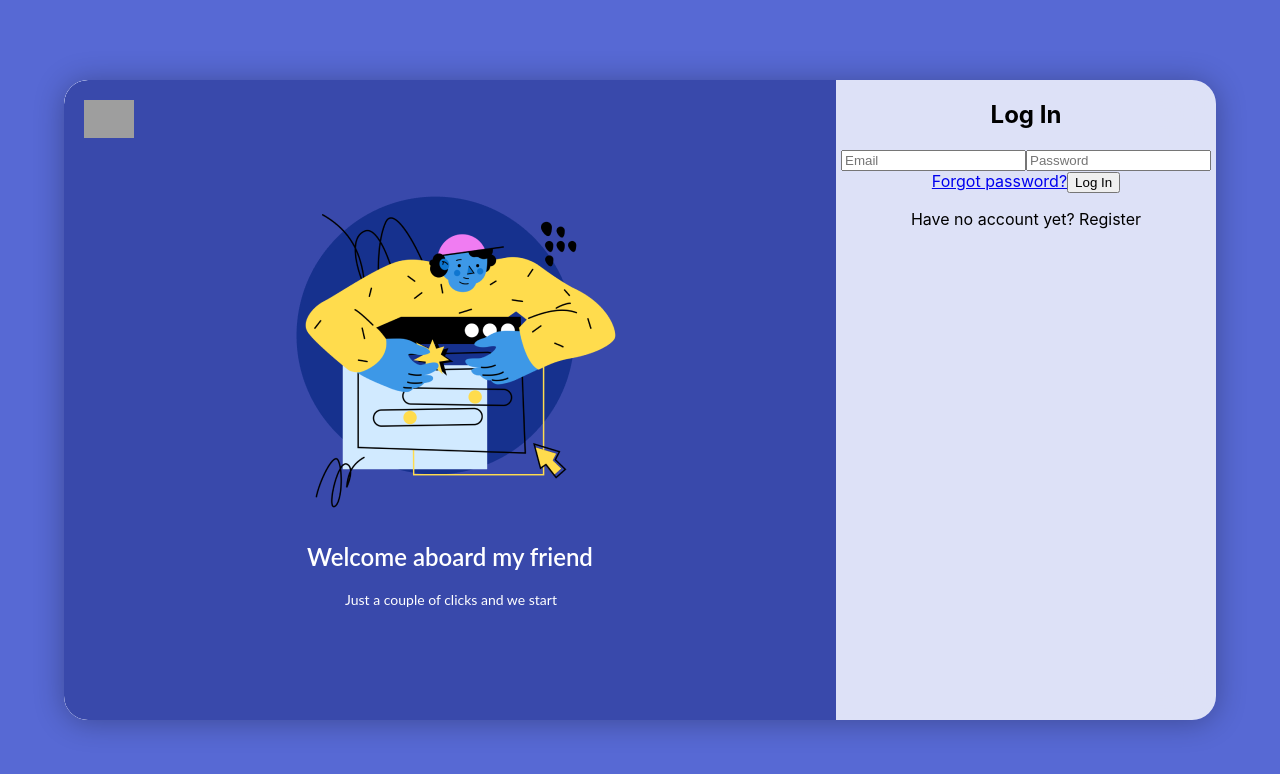
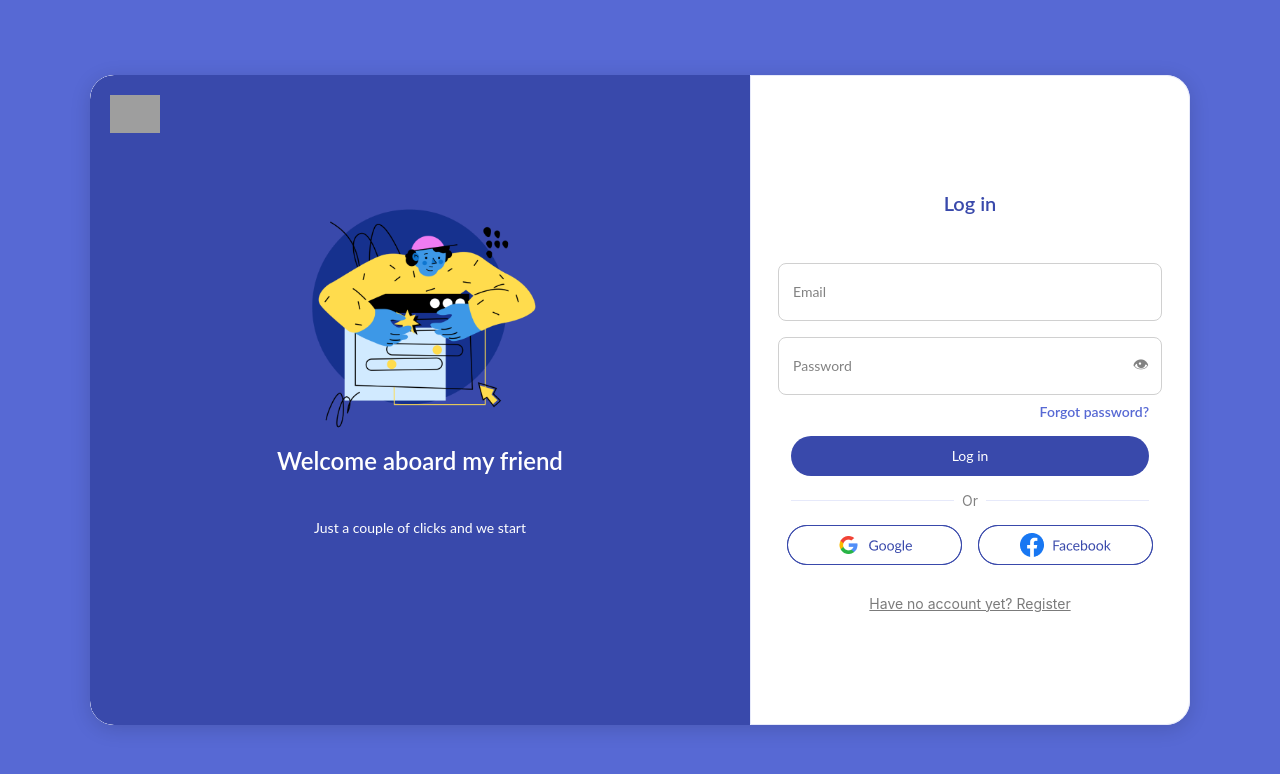
Before and after one commit to natia-cohen/registration-project, a React (Vite) app: page /register in a window 1280 px wide. Shown: the top 774 px of the page. Built offline with nearby package versions, Linux system fonts and the light colour scheme; grey boxes are pictures that could not be loaded.

Commit message:
Styled Register & social login

```diff
--- /dev/null
+++ b/src/assets/styles/RegisterForm.css
@@ -0,0 +1,190 @@
+.register-form {
+  display: flex;
+  flex-direction: column;
+  align-items: center;
+  gap: 16px;
+  width: 358px;
+}
+
+.form-title {
+  font-family: 'Lato', sans-serif;
+  font-size: 20px;
+  font-weight: 600;
+  line-height: 24px;
+  color: #3949AB;
+  text-align: center;
+  margin-bottom: 32px;
+}
+
+.input-group {
+  position: relative;
+  width: 358px;
+  height: 40px;
+  display: flex;
+  align-items: center;
+  background: #FFFFFF;
+  border: 1px solid #D0D0D0;
+  border-radius: 8px;
+  padding: 8px 12px;
+  font-size: 14px;
+  font-family: 'Lato', sans-serif;
+  color: #828282;
+}
+
+.input-group input {
+  flex-grow: 1;
+  width: 100%;
+  height: 100%;
+  border: none;
+  outline: none;
+  background: transparent;
+  font-size: 14px;
+  font-family: 'Lato', sans-serif;
+  color: #3949AB;
+}
+
+.input-group input::placeholder {
+  color: #828282;
+}
+
+.password-input {
+  position: relative;
+}
+
+.input-group .input-icon {
+  position: absolute;
+  right: 12px;
+  width: 24px;
+  height: 24px;
+  cursor: pointer;
+  color: #828282;
+}
+
+.input-group input:focus {
+  border-color: #3949AB;
+  outline: none;
+}
+
+.input-group.error {
+  border-color: #F14336;
+}
+
+.input-group.error input {
+  color: #F14336;
+}
+
+.password-input .toggle-password {
+  position: absolute;
+  right: 12px;
+  top: 50%;
+  transform: translateY(-50%);
+  cursor: pointer;
+  font-size: 16px;
+  color: #828282;
+}
+
+.input-group:focus-within {
+  border-color: #3949AB;
+}
+
+.forgot-password {
+  display: block;
+  width: fit-content;
+  font-family: 'Lato', sans-serif;
+  font-size: 14px;
+  font-weight: 600;
+  color: #5769D4;
+  text-decoration: none;
+  align-self: flex-end;
+  margin-top: -8px;
+  transition: color 0.3s;
+}
+
+.forgot-password:hover {
+  color: #3949AB;
+  text-decoration: underline;
+}
+
+.register-button {
+  width: 358px;
+  height: 40px;
+  background: #3949AB;
+  border: none;
+  border-radius: 40px;
+  display: flex;
+  justify-content: center;
+  align-items: center;
+  font-family: 'Lato', sans-serif;
+  font-size: 14px;
+  font-weight: 400;
+  line-height: 17px;
+  color: #FFFFFF;
+  cursor: pointer;
+  transition: background 0.3s ease, opacity 0.3s ease;
+}
+
+.register-button:hover {
+  background: #303F9F;
+}
+
+.register-button:active {
+  background: #283593;
+}
+
+.register-button:disabled {
+  background: #9FA8DA;
+  cursor: not-allowed;
+}
+
+.separator {
+  display: flex;
+  align-items: center;
+  gap: 8px;
+  width: 100%;
+  color: #828282;
+  font-size: 14px;
+}
+
+.separator::before,
+.separator::after {
+  content: "";
+  flex-grow: 1;
+  height: 1px;
+  background: #E6E9FA;
+}
+
+
+.social-login {
+  display: flex;
+  justify-content: center;
+  gap: 16px;
+  width: 100%;
+}
+
+
+.google-login, .facebook-login {
+  display: flex;
+  align-items: center;
+  justify-content: center;
+  width: 175px;
+  height: 40px;
+  border-radius: 40px;
+  font-size: 14px;
+  border: 1px solid #3949AB;
+  color: #3949AB;
+  background: white;
+  cursor: pointer;
+  transition: background 0.3s;
+}
+
+.google-login:hover, .facebook-login:hover {
+  background: #e6e9fa;
+}
+
+
+.register-login-link {
+  font-size: 14px;
+  color: #7B7B7B;
+  cursor: pointer;
+  text-decoration: underline;
+}
--- a/src/assets/styles/RegisterIllustration.css
+++ b/src/assets/styles/RegisterIllustration.css
@@ -1,14 +1,10 @@
 .register-illustration {
-  display: grid;
-  place-items: center;
-  width: 100%;
-  align-self: start;
-  margin-top: -20px;
+  position: absolute;
+  top: 18.51%;
+  bottom: 33.45%;
 }
 
 .register-illustration img {
-  width: 357px;
-  height: 357px;
-  object-fit: cover;
-  margin-top: -30px;
+  max-width: 250px;
+  height: auto;
 }
--- a/src/assets/styles/RegisterIntro.css
+++ b/src/assets/styles/RegisterIntro.css
@@ -4,30 +4,26 @@
   align-items: center;
   justify-content: center;
   text-align: center;
-    width: 100%;
-    gap: 5px;
+
+  position: absolute;
+  bottom: 27.00%;
 }
 
 .register-subtitle {
-    font-family: "Lato", sans-serif;
+  font-family: 'Lato', sans-serif;
+  font-style: normal;
+  font-weight: 600;
   font-size: 24px;
-    font-weight: 600;
-    line-height: 48px;
-    color: #ffffff;
-    width: 286px;
-    text-align: center;
-    margin: 0;
+  line-height: 200%;
+  color: #FFFFFF;
   white-space: nowrap;
 }
 
 .register-text {
-    font-family: "Lato", sans-serif;
+  font-family: 'Lato', sans-serif;
+  font-style: normal;
+  font-weight: 400;
   font-size: 14px;
-    font-weight: 400;
-    line-height: 28px;
-    color: #ffffff;
-    width: 210px;
-    text-align: center;
-    margin: 0;
+  color: #FFFFFF;
   white-space: nowrap;
 }
--- a/src/assets/styles/RegisterPage.css
+++ b/src/assets/styles/RegisterPage.css
@@ -1,46 +1,51 @@
+
 .register-container {
+  display: flex;
+  align-items: center;
+  justify-content: center;
+  height: 100vh;
   width: 100vw;
-  height: 100vh;
-  display: grid;
-  place-items: center;
-  background-color: #5769D4;
-  padding: 20px;
-  box-sizing: border-box;
+  background: #5769D4;
+  overflow: hidden;
 }
 
+
 .register-box {
-  width: min(90vw, 1218px);
-  height: min(80vh, 743px);
-  display: grid;
-  grid-template-columns: 1fr 1fr;
-  background-color: rgba(255, 255, 255, 0.8);
-  border-radius: 24px 24px 24px 24px;
-
-  backdrop-filter: blur(24px);
-  box-shadow: 0px 2px 30px rgba(0, 0, 0, 0.3);
+  display: flex;
+  width: 1100px;
+  height: 650px;
+  background: white;
+  border-radius: 24px;
+  box-shadow: 0px 4px 20px rgba(0, 0, 0, 0.15);
   overflow: hidden;
-  position: absolute;
-  top: 50%;
-  left: 50%;
-  transform: translate(-50%, -50%);
 }
 
+
 .register-left {
-  display: grid;
-  grid-template-rows: auto 1fr auto;
-  align-items: center;
-  justify-items: center;
-
-  width: 732px;
-  height: 100%;
-  background-color: #3949AB;
-  border-radius: 24px 0px 0px 24px;
-  backdrop-filter: blur(24px);
+  flex: 2;
   display: flex;
   flex-direction: column;
   align-items: center;
   justify-content: center;
-  text-align: center;
-  padding: 20px;
-  color: white;
+  gap: 24px;
+  padding: 40px;
+
+  background: #3949AB;
+  backdrop-filter: blur(12px);
+  border-radius: 24px 0px 0px 24px;
 }
+
+.register-right {
+  flex: 1;
+  display: flex;
+  flex-direction: column;
+  justify-content: center;
+  align-items: center;
+  padding: 40px;
+  gap: 24px;
+
+  background: #FFFFFF;
+  backdrop-filter: blur(12px);
+  border-radius: 0px 24px 24px 0px;
+  border: 1px solid #E6E9FA;
+}
--- a/src/cmps/RegisterForm.jsx
+++ b/src/cmps/RegisterForm.jsx
@@ -1,53 +1,40 @@
 import { useState } from "react";
-import { useNavigate } from "react-router-dom"
-import { userService } from "../services/user"
+import googleIcon from "../assets/images/google-icon.png"
+import facebookIcon from "../assets/images/facebook-icon.png"
 
-export function RegisterForm({ user, credentials, handleChange, handleSubmit, isSignup, setIsSignup, handleFacebookLogin }) {
-  const [isForgotPassword, setIsForgotPassword] = useState(false)
-  const [email, setEmail] = useState("")
+import "../assets/styles/RegisterForm.css"
 
+export function RegisterForm({ credentials, handleChange, handleSubmit, isSignup, setIsSignup, handleFacebookLogin }) {
+  const [isForgotPassword, setIsForgotPassword] = useState(false);
+  const [email, setEmail] = useState("");
 
   const handleForgotPasswordSubmit = async (ev) => {
-    ev.preventDefault();
-    const result = await userService.sendPasswordResetEmail(email)
-    alert(result.message)
+    ev.preventDefault()
+    alert("Password reset link sent to " + email);
   }
-
 
   return (
     <form className="register-form" onSubmit={isForgotPassword ? handleForgotPasswordSubmit : handleSubmit}>
+
       <h2 className="form-title">
-        {isForgotPassword ? "Reset Password" : isSignup ? "Sign Up" : "Log In"}
+        {isForgotPassword ? "Reset Password" : isSignup ? "Sign Up" : "Log in"}
       </h2>
 
-      {isForgotPassword ? (
-        <>
-          <input
-            type="email"
-            name="email"
-            placeholder="Enter your email"
-            value={email}
-            onChange={(e) => setEmail(e.target.value)}
-            required
-          />
-          <button type="submit" className="register-button">
-            Send Reset Link
-          </button>
-          <p className="register-login-link" onClick={() => setIsForgotPassword(false)}>
-            Back to Login
-          </p>
-        </>
-      ) : (
-        <>
+
+      <div className="input-group">
         <input
           type="email"
           name="email"
           placeholder="Email"
-            value={credentials.email}
-            onChange={handleChange}
+          value={isForgotPassword ? email : credentials.email}
+          onChange={isForgotPassword ? (ev) => setEmail(ev.target.value) : handleChange}
           required
         />
+      </div>
 
+
+      {!isForgotPassword && (
+        <div className="input-group password-input">
           <input
             type="password"
             name="password"
@@ -56,8 +43,12 @@ export function RegisterForm({ user, credentials, handleChange, handleSubmit, is
             onChange={handleChange}
             required
           />
+          <span className="toggle-password">👁</span>
+        </div>
+      )}
 
-          {!isSignup && (
+
+      {!isSignup && !isForgotPassword && (
         <a href="#" className="forgot-password" onClick={(e) => {
           e.preventDefault();
           setIsForgotPassword(true);
@@ -67,6 +58,7 @@ export function RegisterForm({ user, credentials, handleChange, handleSubmit, is
       )}
 
       {isSignup && (
+        <div className="input-group">
           <input
             type="password"
             name="confirmPassword"
@@ -75,17 +67,40 @@ export function RegisterForm({ user, credentials, handleChange, handleSubmit, is
             onChange={handleChange}
             required
           />
+        </div>
       )}
 
+
       <button type="submit" className="register-button">
-            {isSignup ? "Sign Up" : "Log In"}
+        {isSignup ? "Sign Up" : isForgotPassword ? "Send Reset Link" : "Log in"}
       </button>
 
+
+      {!isForgotPassword && (
+        <div className="separator">
+          <span>Or</span>
+        </div>
+      )}
+
+      {!isForgotPassword && (
+        <div className="social-login">
+          <button className="social-button google-login">
+          <img src={googleIcon} alt="Google" />
+
+        </button>
+        <button className="social-button facebook-login" onClick={handleFacebookLogin}>
+          <img src={facebookIcon} alt="Facebook" />
+        </button>
+
+        </div>
+      )}
+
+
+      {!isForgotPassword && (
         <p className="register-login-link" onClick={() => setIsSignup(!isSignup)}>
           {isSignup ? "Already have an account? Log in" : "Have no account yet? Register"}
         </p>
-        </>
       )}
     </form>
-  )
+  );
 }
--- a/src/pages/RegisterPage.jsx
+++ b/src/pages/RegisterPage.jsx
@@ -23,7 +23,6 @@ export function RegisterPage() {
 
   useEffect(() => {
     if (user) {
-      toast.success(`Welcome, ${user.email}! 🎉`)
       navigate("/welcome")
     }
   }, [user, navigate])
@@ -95,5 +94,5 @@ export function RegisterPage() {
         </div>
       </div>
     </div>
-  );
+  )
 }
```
Also changed, not shown: src/assets/images/facebook-icon.png (added), src/assets/images/google-icon.png (added), src/cmps/RegisterIntro.jsx (line endings or trailing spaces). Lines whose indentation alone changed are shown as unchanged.
